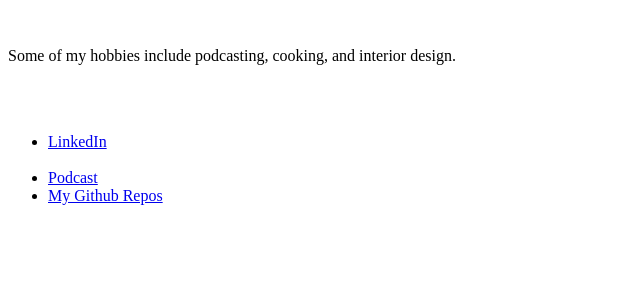
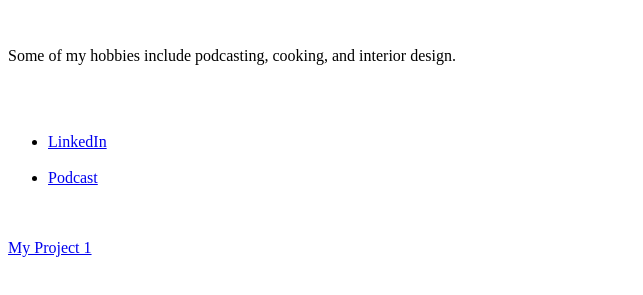
Before and after one commit to lisaashway/lisaashway.github.io, a plain HTML site: page index.html in a window 1280 px wide. Shown: the part 339-634 px from the top of the page, without its empty margins (0-643 px from the left). Drawn offline with Linux system fonts and the light colour scheme.

Commit message:
added link

```diff
--- a/index.html
+++ b/index.html
@@ -16,7 +16,10 @@
         <ul>
             <li><a href = "https://www.linkedin.com/in/lisa-ashway/">LinkedIn</a></li><br>
             <li><a href="https://open.spotify.com/show/3L1fcQhoLyaHOCfQ9qLXP0">Podcast</a></li>
-            <li><a href = "https://github.com/lisaashway/li">My Github Repos</a></li>
         </ul>
+        <br>
+        <br>
+        <a href="https://lisaashway.github.io/my_example_project/">My Project 1</a>
     </body>
+
 </html>
```
Also changed, not shown: 1 other file.
